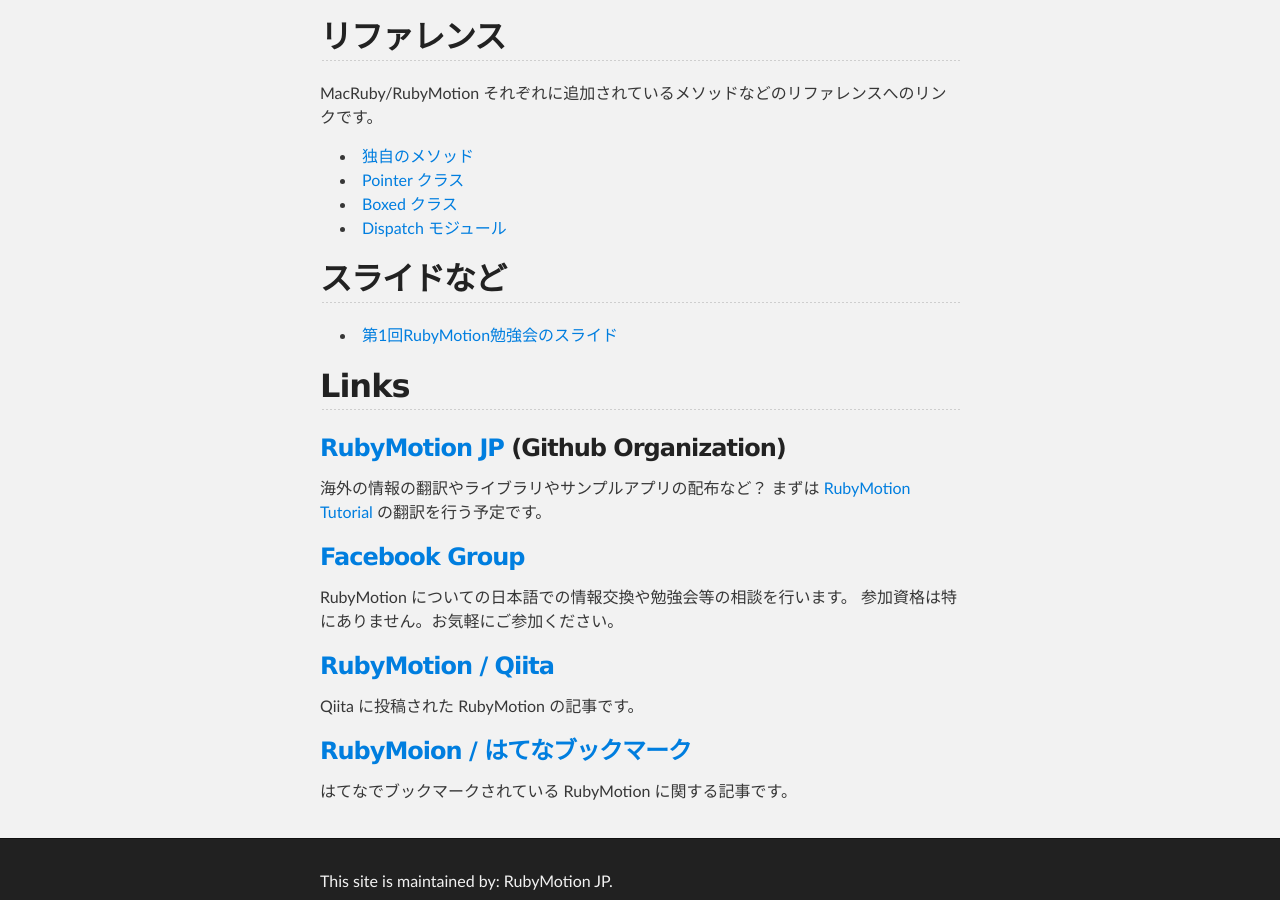
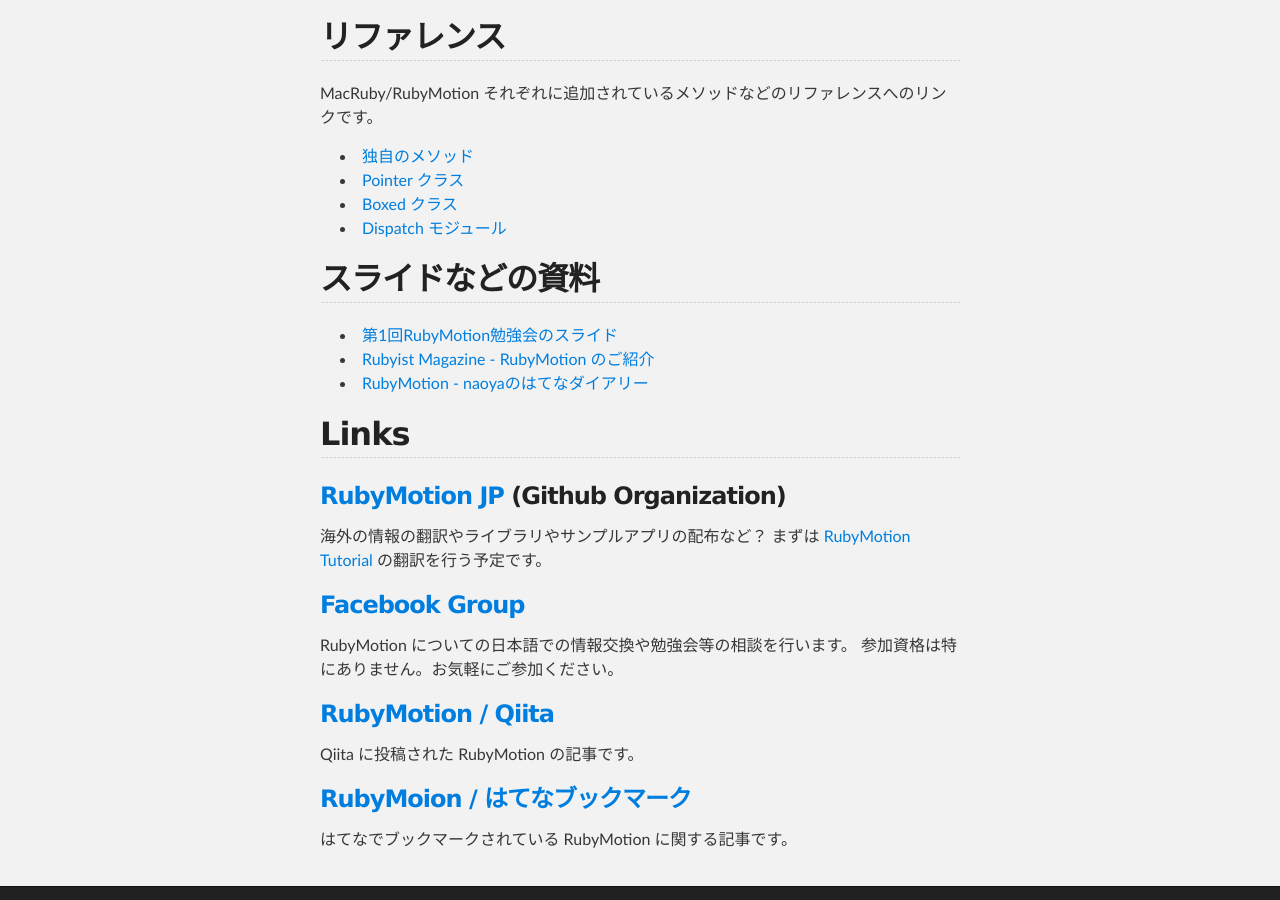
Before and after one commit to RubyMotionJP/rubymotionjp.github.com, a Jekyll site: the page built from index.md, in a window 1280 px wide and 900 px high, scrolled down 1272 px. Built offline with Jekyll 4.4.1, drawn with Linux system fonts in a browser that asks for light colours.

Commit message:
リンクを追加

```diff
--- a/index.md
+++ b/index.md
@@ -59,8 +59,10 @@
 - [Boxed クラス](http://watson1978.github.com/MacRuby-DoJo/blog/2012/03/27/boxed-class/)
 - [Dispatch モジュール](http://watson1978.github.com/MacRuby-DoJo/blog/2012/03/31/dispatch-module/)
 
-## スライドなど
+## スライドなどの資料
 - [第1回RubyMotion勉強会のスライド](http://satococoa.github.com/blog/2012/08/05/rubymotionjp-meetup-1st/)
+- [Rubyist Magazine - RubyMotion のご紹介](http://jp.rubyist.net/magazine/?0039-IntroductionToRubyMotion)
+- [RubyMotion - naoyaのはてなダイアリー](http://d.hatena.ne.jp/naoya/20120831/1346409758)
 
 ## Links
 
```
